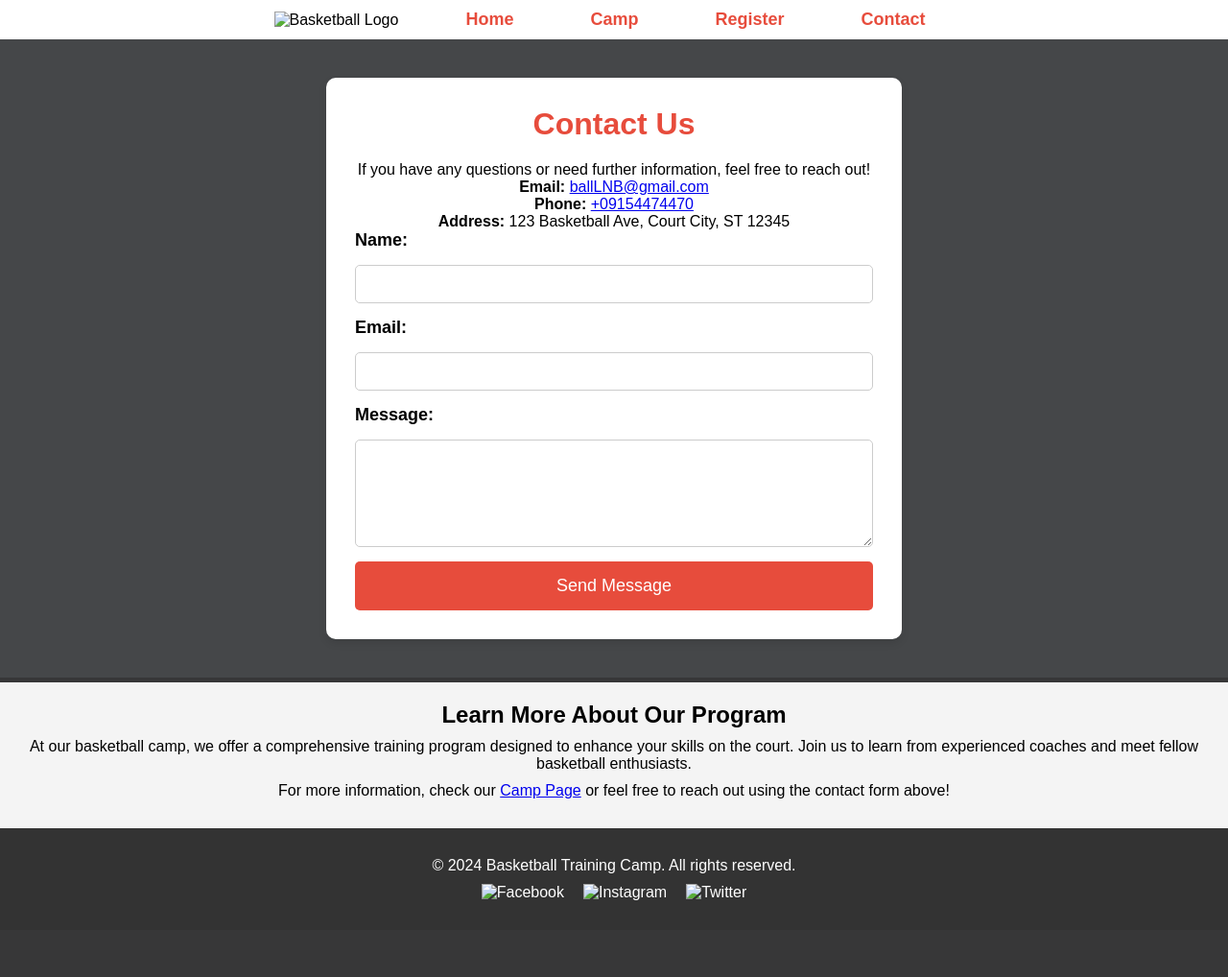
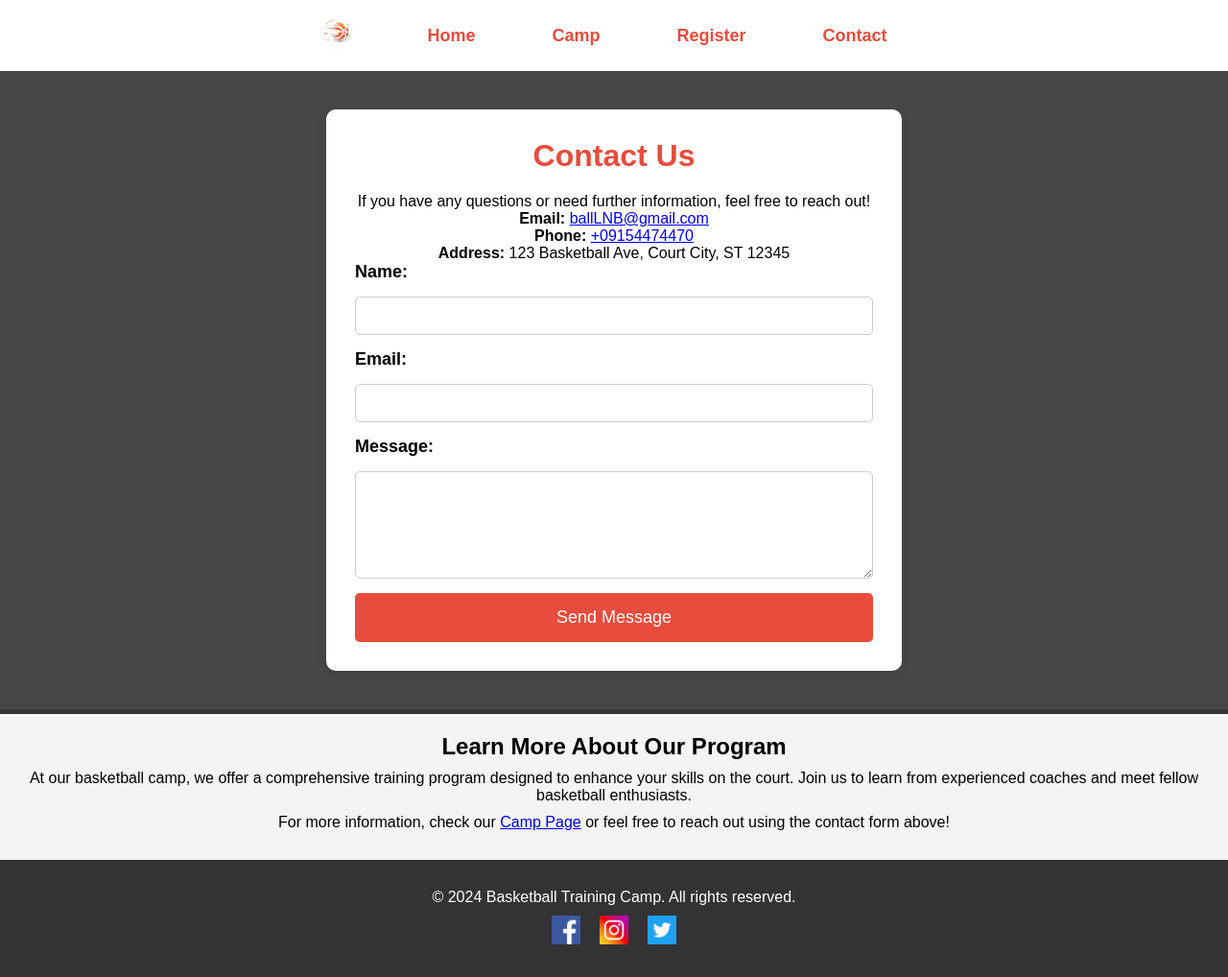
Before and after one commit to manalogab/Basketball-camp, a plain HTML site: page contact.html in a window 1280 px wide. Shown: the whole page at 96% size. Before the commit the page ends 969 px from the top, so only its background shows below. Drawn offline with Linux system fonts and the light colour scheme.

Commit message:
Update contact.html

```diff
--- a/contact.html
+++ b/contact.html
@@ -12,7 +12,7 @@
 
     <header>
         <div class="logo">
-            <img src="images/ballcamp.png" alt="Basketball Logo">
+            <img src="ballcamp.png" alt="Basketball Logo">
         </div>
         <div class="mobile-menu">
             <span></span>
@@ -64,9 +64,9 @@
     <footer>
         <p>&copy; 2024 Basketball Training Camp. All rights reserved.</p>
         <div class="social-media">
-            <a href="https://www.facebook.com" target="_blank"><img src="images/fb.jpg" alt="Facebook"></a>
-            <a href="https://www.instagram.com" target="_blank"><img src="images/ig.jpg" alt="Instagram"></a>
-            <a href="https://www.twitter.com" target="_blank"><img src="images/twt.jpg" alt="Twitter"></a>
+            <a href="https://www.facebook.com" target="_blank"><img src="fb.jpg" alt="Facebook"></a>
+            <a href="https://www.instagram.com" target="_blank"><img src="ig.jpg" alt="Instagram"></a>
+            <a href="https://www.twitter.com" target="_blank"><img src="twt.jpg" alt="Twitter"></a>
         </div>
     </footer>
 
```
